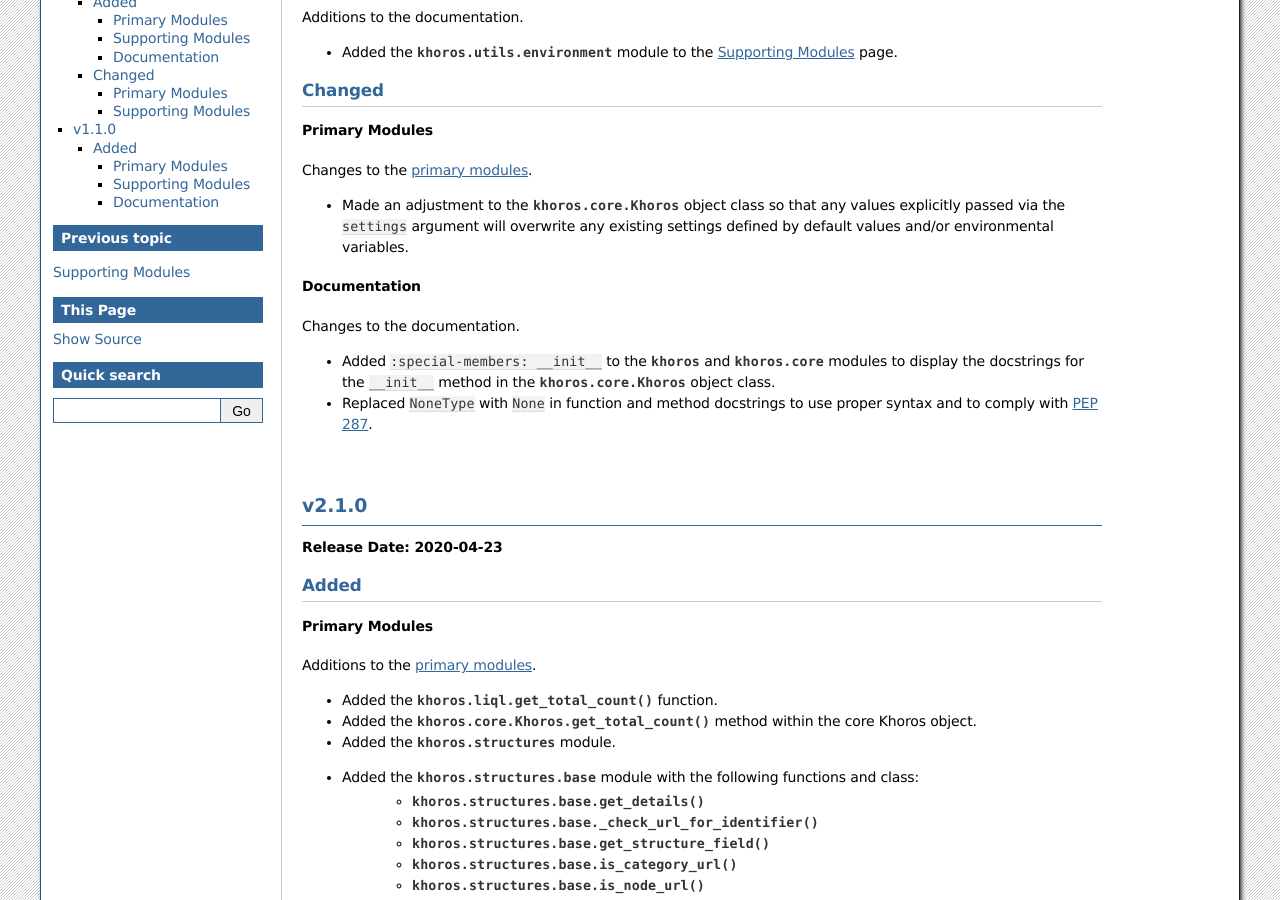
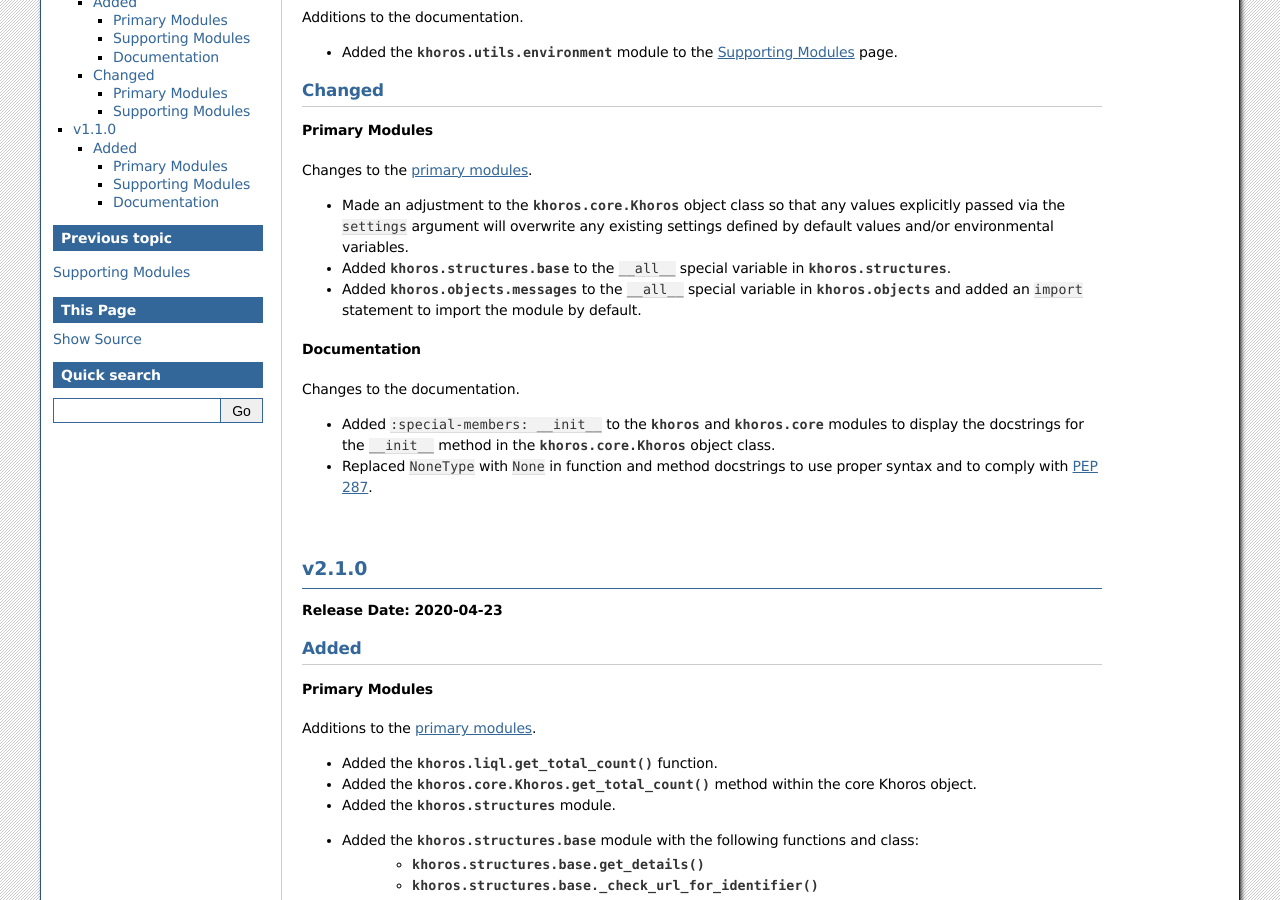
Before and after one commit to jeffshurtliff/khoros, a Sphinx documentation site: the page built from docs/changelog.rst, in a window 1280 px wide and 900 px high, scrolled down 728 px. Built offline with Sphinx 7.4.7, drawn with Linux system fonts in a browser that asks for light colours.

Commit message:
Added additional 2.2.0 changes and additions to the changelog

```diff
--- a/docs/changelog.rst
+++ b/docs/changelog.rst
@@ -47,6 +47,9 @@ Changes to the :doc:`primary modules <primary-modules>`.
 * Made an adjustment to the :py:class:`khoros.core.Khoros` object class so that any values explicitly passed via
   the ``settings`` argument will overwrite any existing settings defined by default values and/or
   environmental variables.
+* Added :py:mod:`khoros.structures.base` to the ``__all__`` special variable in :py:mod:`khoros.structures`.
+* Added :py:mod:`khoros.objects.messages` to the ``__all__`` special variable in :py:mod:`khoros.objects` and added
+  an ``import`` statement to import the module by default.
 
 Documentation
 -------------
```
